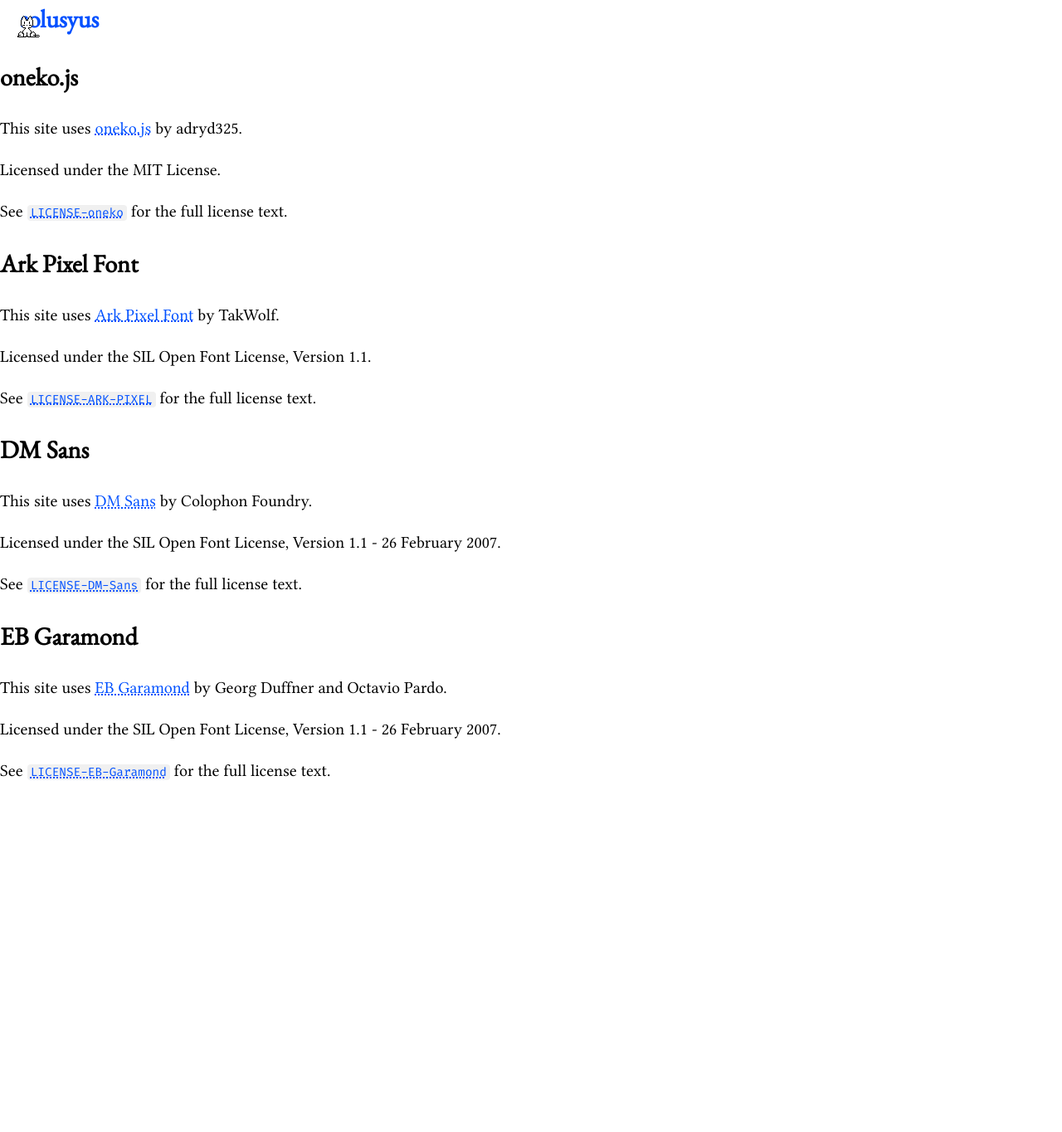
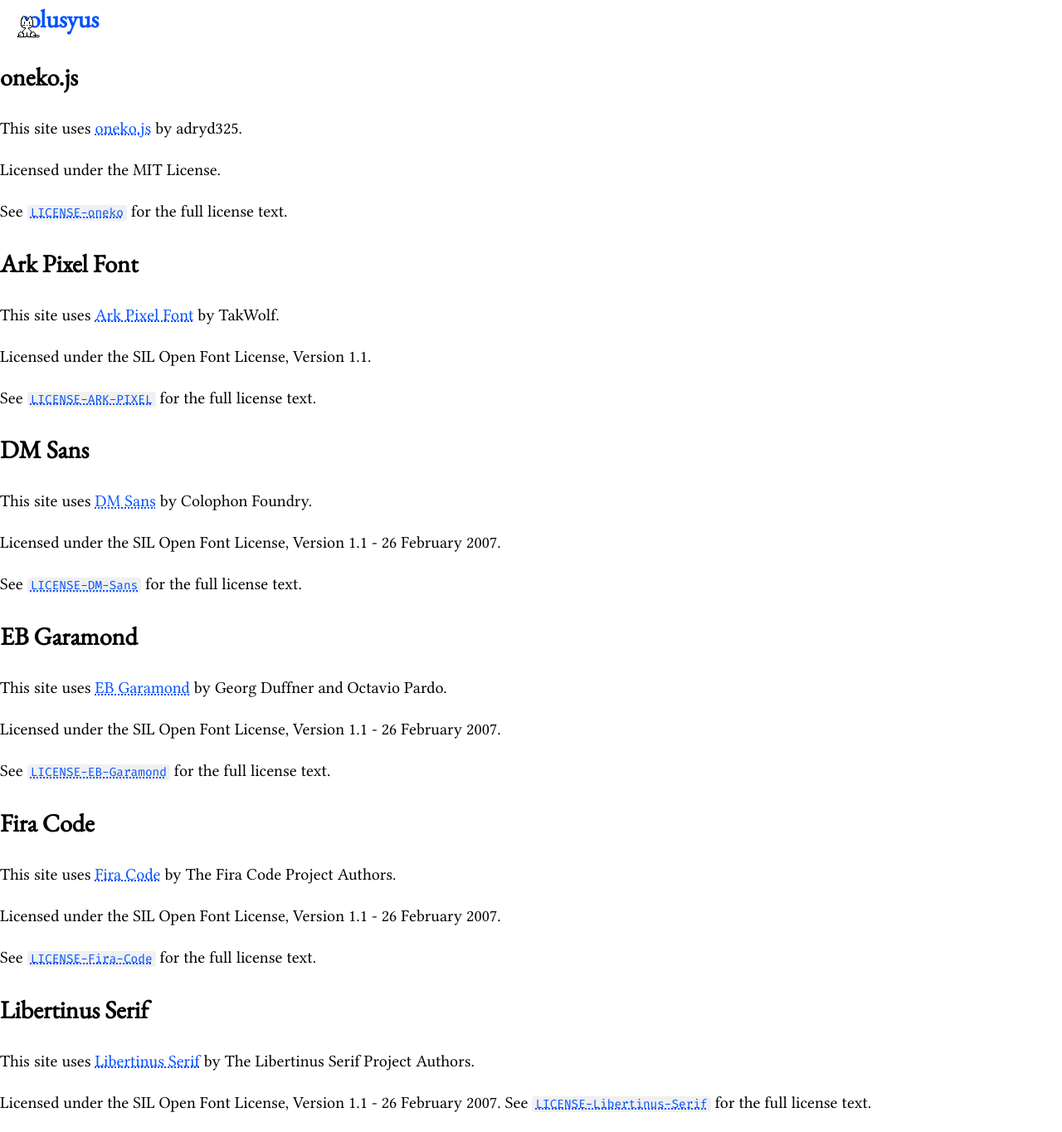
Before and after one commit to solusyus/website, a Jekyll site: the page built from CREDITS.md, in a window 1280 px wide. Shown: the whole page at 83% size. Built offline with Jekyll 4.4.1, drawn with Linux system fonts in a browser that asks for light colours; nearby versions of some CDN libraries; our own code applies the rules of GitHub Pages for plain Markdown files; a script that is not in the unit is left out; before the commit the page ends 964 px from its top, so only the background shows below that.

Commit message:
Update CREDITS.md

```diff
--- a/CREDITS.md
+++ b/CREDITS.md
@@ -32,5 +32,24 @@
 
 Licensed under the SIL Open Font License, Version 1.1 - 26 February 2007.
 
-See [`LICENSE-EB-Garamond`](./licenses/LICENSE-EB-GARAMOND)
+See [`LICENSE-EB-Garamond`](./third-party-licenses/LICENSE-EB-Garamond)
 for the full license text.
+
+## Fira Code
+
+This site uses [Fira Code](https://github.com/tonsky/FiraCode)
+by The Fira Code Project Authors.
+
+Licensed under the SIL Open Font License, Version 1.1 - 26 February 2007.
+
+See [`LICENSE-Fira-Code`](./third-party-licenses/LICENSE-Fira-Code)
+for the full license text.
+
+## Libertinus Serif
+
+This site uses [Libertinus Serif](https://github.com/alerque/libertinus)
+by The Libertinus Serif Project Authors.
+
+Licensed under the SIL Open Font License, Version 1.1 - 26 February 2007.
+See [`LICENSE-Libertinus-Serif`](./licenses/LICENSE-Libertinus-Serif)
+for the full license text.
```
